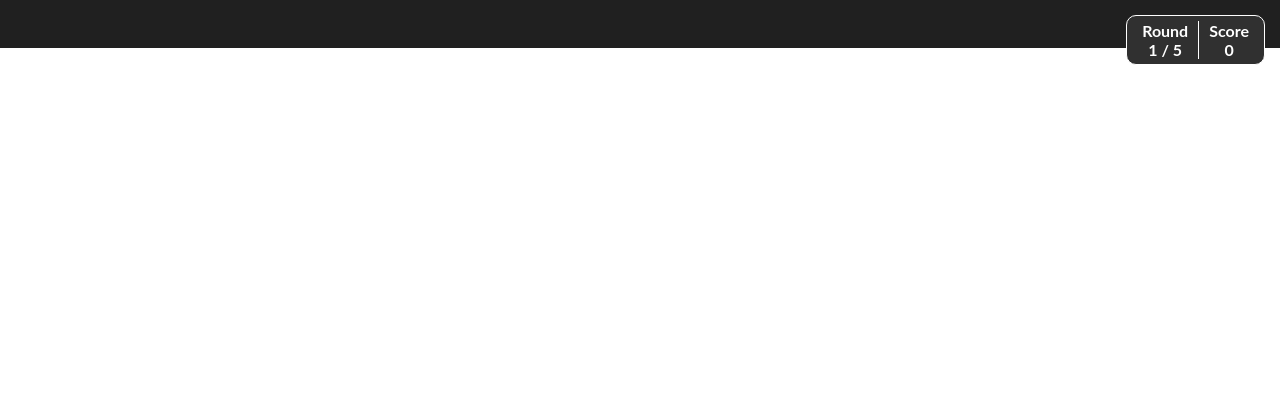
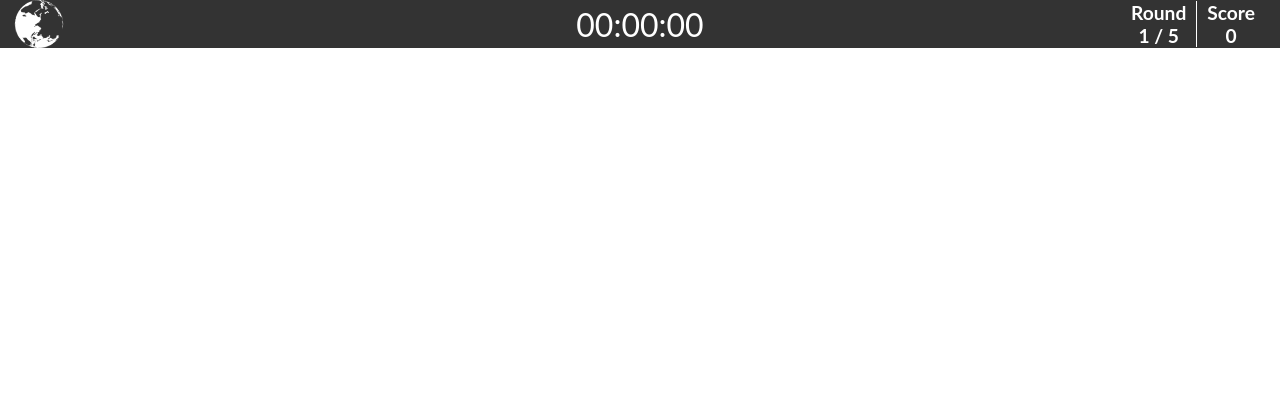
Before and after one commit to Mchtop/RandomLocationGame, a PHP site: page /Website/HTML/play.html in a window 1280 px wide. Shown: the top 420 px of the page. Run offline with PHP 8.4, Linux system fonts and the light colour scheme; lists and menus that the app fills with data are empty; some libraries are stand-ins or nearby versions.

Commit message:
added header bar + header changes

```diff
--- a/Website/CSS/play.css
+++ b/Website/CSS/play.css
@@ -5,28 +5,63 @@ html, body {
   margin: 0;
 }
 
-header {
-  background: #202020;
-  z-index: 500;
+#header-bar {
+  background: rgba(0,0,0,0.8);
+  z-index: 998;
   pointer-events: none;
-  position: fixed;
   height: 6%;
   width: 100%;
+  position: relative;
+}
+
+#header-icon {
+  position: absolute;
+  top: 50%;
+  left: 10px;
+  transform: translate(-50%, -50%);
+  display: flex;
+  justify-content: center;
+  align-items: center;
+  height: 100%;
+}
+
+#header-icon2 {
+  position: absolute;
+  width: 3rem;
+  height: 3rem;
+  left: 5px;
+  background-image: url(../IMG/earth_trans.png);
+  background-size: cover;
+  animation: ellipseOrbit 20s ease-in-out infinite;
+}
+
+#header-timer {
+  position: absolute;
+  top: 50%;
+  left: 50%;
+  transform: translate(-50%, -50%);
+  display: flex;
+  justify-content: center;
+  align-items: center;
+  height: 100%;
+  width: 20%;
+  color: white;
+  font-size: 200%;
 }
 
 #header-score {
-  background-color: #303030;
   color: white;
-  display: block;
+  display: flex;
+  justify-content: center;
+  align-items: center;
+  margin-right: 15px;
   float: right;
-  margin: 15px 15px 0 0;
-  border: 1px solid white;
-  padding: 5px;
-  border-radius: 10px;
+  height: 100%;
 }
 
 table {
   border-collapse: collapse;
+  font-size: 120%;
 }
 
 .roundBorder {
--- a/Website/HTML/play.html
+++ b/Website/HTML/play.html
@@ -8,6 +8,12 @@
 </head>
 <body>
   <header id="header-bar">
+    <div id="header-icon">
+      <div id="header-icon2"></div>
+    </div>
+    <div id="header-timer">
+      <span>00:00:00</span>
+    </div>
     <div id="header-score">
       <table id="header-score-table">
         <tr>
--- a/index.html
+++ b/index.html
@@ -14,8 +14,7 @@
           <h2 class="greeting"><a class="cool-link" style="color:white" href="Website/HTML/play.html">play</a></h2>
           <div class="ellipse ellipse__outer--thin2"></div>
           <div class="ellipse ellipse__outer--thin">
-
-            <div class="ellipse ellipse__orbit"></div>
+              <div class="ellipse ellipse__orbit"></div>
           </div>
         </div>
       </div>
```
Also changed, not shown: other parts of Website/CSS/play.css (+21 -17 lines).
